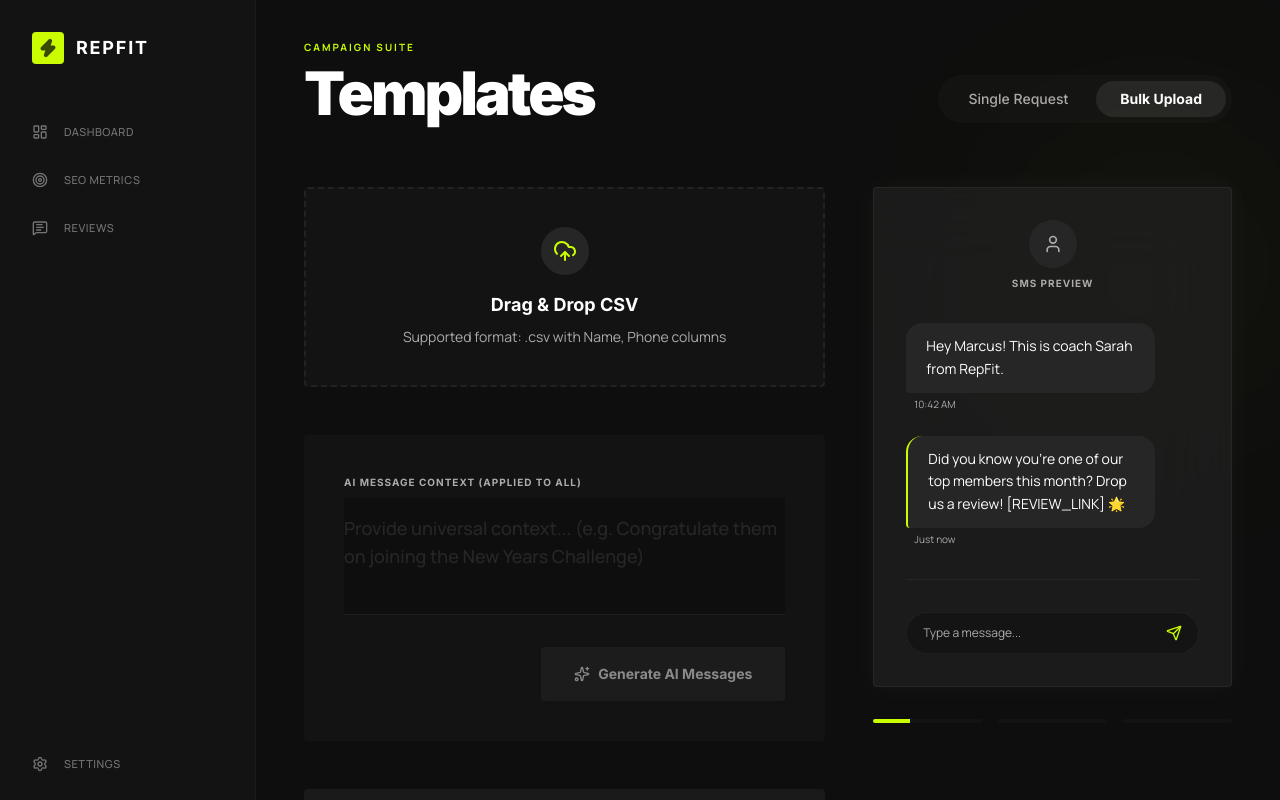
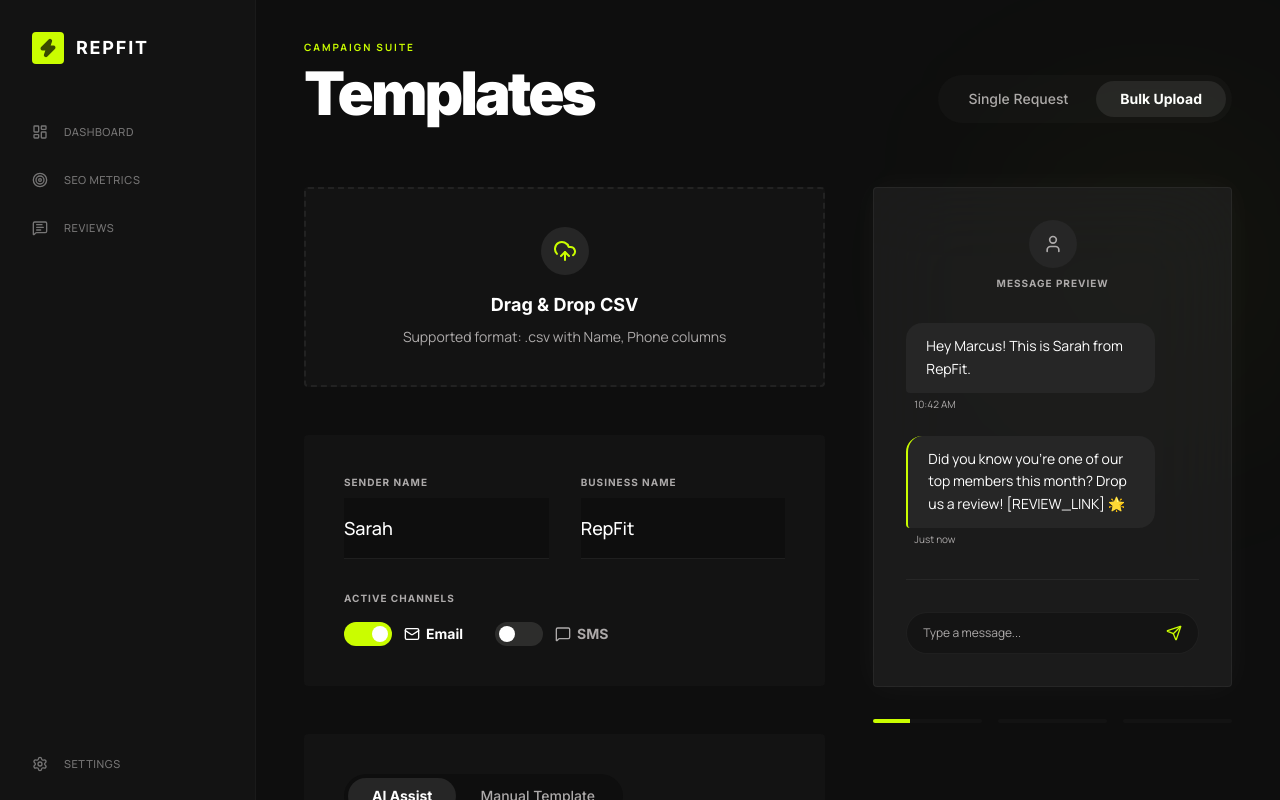
Before and after one commit to Godwin57/repfit, a Next.js app: page /request in a window 1280 px wide. Both pictures are taken after a click on the button "Bulk Upload". Built offline with nearby package versions, Linux system fonts and the light colour scheme; no server answers.

Commit message:
feat(ai): implement batched Gemini generation, CSV parsing, and UI integration

```diff
--- a/src/app/request/page.tsx
+++ b/src/app/request/page.tsx
@@ -9,6 +9,8 @@ import {
   Sparkles,
   CheckCircle,
   Loader2,
+  Mail,
+  MessageSquare,
 } from "lucide-react";
 import {
   processCsvUpload,
@@ -30,6 +32,15 @@ export default function ReviewRequestPage() {
   const [aiContextBulk, setAiContextBulk] = useState("");
   const [parsedData, setParsedData] = useState<CustomerData[]>([]);
   const [aiMessages, setAiMessages] = useState<CustomerMessage[]>([]);
+
+  // Phase 7.5 States
+  const [isSmsEnabled, setIsSmsEnabled] = useState(false);
+  const [isEmailEnabled, setIsEmailEnabled] = useState(true);
+  const [senderName, setSenderName] = useState("Sarah");
+  const [businessName, setBusinessName] = useState("RepFit");
+  const [generationMode, setGenerationMode] = useState<"AI Assist" | "Manual Template">("AI Assist");
+  const [manualTemplate, setManualTemplate] = useState("Hey {Name}! This is {Sender} from {Gym}. We'd love your feedback!");
+  const [subscriptionTier] = useState<"basic" | "pro">("basic");
 
   const [isLoading, setIsLoading] = useState(false);
   const [isSaving, setIsSaving] = useState(false);
@@ -61,17 +72,66 @@ export default function ReviewRequestPage() {
     e.target.value = "";
   };
 
+  const handleToggleSms = () => {
+    if (!isSmsEnabled && subscriptionTier === "basic") {
+      alert("Upgrade to Pro to unlock SMS campaigns.");
+      return;
+    }
+    if (isSmsEnabled && !isEmailEnabled) return; // Prevent disabling last active
+    setIsSmsEnabled(!isSmsEnabled);
+  };
+
+  const handleToggleEmail = () => {
+    if (isEmailEnabled && !isSmsEnabled) return;
+    setIsEmailEnabled(!isEmailEnabled);
+  };
+
   const handleGenerateMessages = async () => {
-    if (parsedData.length === 0 || !aiContextBulk) return;
+    if (parsedData.length === 0) return;
+
+    if (generationMode === "Manual Template") {
+      if (!manualTemplate) return;
+      const newMessages = parsedData.map(data => {
+        const msg = manualTemplate
+          .replace(/{Name}/g, data.name || "")
+          .replace(/{Sender}/g, senderName)
+          .replace(/{Gym}/g, businessName);
+
+        return {
+          customer: data,
+          message: msg
+        };
+      });
+      setAiMessages(newMessages);
+    } else {
+      if (!aiContextBulk) return;
       setIsLoading(true);
       try {
-      const generated = await generateAiMessages(parsedData, aiContextBulk);
+        const activeChannels = [];
+        if (isSmsEnabled) activeChannels.push("SMS");
+        if (isEmailEnabled) activeChannels.push("Email");
+
+        const enhancedContext = `Sender: ${senderName}. Gym: ${businessName}. Channels: [${activeChannels.join(", ")}]. Context: ${aiContextBulk}`;
+        const generated = await generateAiMessages(parsedData, enhancedContext);
         setAiMessages(generated);
       } catch (err) {
         console.error(err);
       } finally {
         setIsLoading(false);
       }
+    }
+  };
+
+  const handleMessageEdit = (index: number, newText: string) => {
+    setAiMessages(prev => {
+      const updated = [...prev];
+      updated[index].message = newText;
+      return updated;
+    });
+  };
+
+  const insertPlaceholder = (placeholder: string) => {
+    setManualTemplate(prev => prev + placeholder);
   };
 
   const handleLaunchCampaign = async () => {
@@ -80,7 +140,7 @@ export default function ReviewRequestPage() {
     // Using a dummy Gym Owner ID for now, since auth is not fully hooked up
     const gymOwnerId = "gym-owner-dummy-id";
     try {
-      const res = await saveCampaign(gymOwnerId, aiContextBulk, aiMessages);
+      const res = await saveCampaign(gymOwnerId, generationMode === "AI Assist" ? aiContextBulk : "Manual Template used.", aiMessages);
       if (res.success) {
         setSuccess(true);
       } else {
@@ -106,7 +166,7 @@ export default function ReviewRequestPage() {
             Campaign Launched!
           </h2>
           <p className="text-[#adaaaa] mb-10 text-lg font-sans relative z-10">
-            Your AI-generated SMS campaign is now running and securely saved.
+            Your campaign is now running and securely saved.
           </p>
           <div className="relative z-10 w-fit mx-auto">
             <PremiumButton
@@ -116,6 +176,7 @@ export default function ReviewRequestPage() {
                 setParsedData([]);
                 setAiMessages([]);
                 setAiContextBulk("");
+                setManualTemplate("Hey {Name}! This is {Sender} from {Gym}. We'd love your feedback!");
               }}
             >
               Start New Campaign
@@ -271,7 +332,81 @@ export default function ReviewRequestPage() {
                 </p>
               </label>
 
-              <div className="bg-[#131313] p-10 rounded-[4px]">
+              {/* Multi-Channel Toggles & Global Config */}
+              <div className="bg-[#131313] p-10 rounded-[4px] flex flex-col gap-8">
+                <div className="grid grid-cols-1 sm:grid-cols-2 gap-8">
+                  <div className="flex flex-col gap-2">
+                    <label className="text-[10px] uppercase tracking-widest text-[#adaaaa] font-bold" style={{ fontFamily: "var(--font-inter), sans-serif" }}>
+                      Sender Name
+                    </label>
+                    <input
+                      type="text"
+                      value={senderName}
+                      onChange={(e) => setSenderName(e.target.value)}
+                      className="bg-[#0e0e0e] border-0 border-b border-[#484847]/30 py-4 text-lg font-medium text-[#ffffff] placeholder:text-white/10 transition-all focus:border-[#f3ffca] focus:ring-0 focus:shadow-[0_4px_12px_-4px_rgba(202,253,0,0.2)] font-sans"
+                    />
+                  </div>
+                  <div className="flex flex-col gap-2">
+                    <label className="text-[10px] uppercase tracking-widest text-[#adaaaa] font-bold" style={{ fontFamily: "var(--font-inter), sans-serif" }}>
+                      Business Name
+                    </label>
+                    <input
+                      type="text"
+                      value={businessName}
+                      onChange={(e) => setBusinessName(e.target.value)}
+                      className="bg-[#0e0e0e] border-0 border-b border-[#484847]/30 py-4 text-lg font-medium text-[#ffffff] placeholder:text-white/10 transition-all focus:border-[#f3ffca] focus:ring-0 focus:shadow-[0_4px_12px_-4px_rgba(202,253,0,0.2)] font-sans"
+                    />
+                  </div>
+                </div>
+
+                <div className="flex flex-col gap-4">
+                  <label className="text-[10px] uppercase tracking-widest text-[#adaaaa] font-bold" style={{ fontFamily: "var(--font-inter), sans-serif" }}>
+                    Active Channels
+                  </label>
+                  <div className="flex gap-8">
+                    <div className="flex items-center gap-3 cursor-pointer group" onClick={handleToggleEmail}>
+                      <div className={`w-12 h-6 rounded-full transition-colors flex items-center px-1 ${isEmailEnabled ? 'bg-[#cafd00]' : 'bg-[#484847]/50'}`}>
+                        <div className={`w-4 h-4 bg-white rounded-full transition-transform ${isEmailEnabled ? 'translate-x-6' : 'translate-x-0'}`} />
+                      </div>
+                      <div className="flex items-center gap-1.5">
+                        <Mail size={16} className={isEmailEnabled ? 'text-[#ffffff]' : 'text-[#adaaaa]'} />
+                        <span className={`text-sm font-bold ${isEmailEnabled ? 'text-[#ffffff]' : 'text-[#adaaaa]'}`} style={{ fontFamily: "var(--font-inter), sans-serif" }}>Email</span>
+                      </div>
+                    </div>
+
+                    <div className="flex items-center gap-3 cursor-pointer group" onClick={handleToggleSms}>
+                      <div className={`w-12 h-6 rounded-full transition-colors flex items-center px-1 ${isSmsEnabled ? 'bg-[#cafd00]' : 'bg-[#484847]/50'}`}>
+                        <div className={`w-4 h-4 bg-white rounded-full transition-transform ${isSmsEnabled ? 'translate-x-6' : 'translate-x-0'}`} />
+                      </div>
+                      <div className="flex items-center gap-1.5">
+                        <MessageSquare size={16} className={isSmsEnabled ? 'text-[#ffffff]' : 'text-[#adaaaa]'} />
+                        <span className={`text-sm font-bold ${isSmsEnabled ? 'text-[#ffffff]' : 'text-[#adaaaa]'}`} style={{ fontFamily: "var(--font-inter), sans-serif" }}>SMS</span>
+                      </div>
+                    </div>
+                  </div>
+                </div>
+              </div>
+
+              {/* Generation Mode Selector */}
+              <div className="bg-[#131313] p-10 rounded-[4px] gap-8 flex flex-col">
+                <div className="flex bg-[#0e0e0e] p-1 rounded-full w-fit">
+                  <button
+                    onClick={() => setGenerationMode("AI Assist")}
+                    className={`px-6 py-2 text-sm rounded-full transition-all flex items-center ${generationMode === "AI Assist" ? "bg-[#262626] text-[#ffffff] font-bold" : "text-[#adaaaa] hover:text-[#ffffff] font-medium"}`}
+                    style={{ fontFamily: "var(--font-inter), sans-serif" }}
+                  >
+                    AI Assist
+                  </button>
+                  <button
+                    onClick={() => setGenerationMode("Manual Template")}
+                    className={`px-6 py-2 text-sm rounded-full transition-all flex items-center ${generationMode === "Manual Template" ? "bg-[#262626] text-[#ffffff] font-bold" : "text-[#adaaaa] hover:text-[#ffffff] font-medium"}`}
+                    style={{ fontFamily: "var(--font-inter), sans-serif" }}
+                  >
+                    Manual Template
+                  </button>
+                </div>
+
+                {generationMode === "AI Assist" ? (
                   <div className="flex flex-col gap-2">
                     <label
                       className="text-[10px] uppercase tracking-widest text-[#adaaaa] font-bold"
@@ -287,12 +422,34 @@ export default function ReviewRequestPage() {
                       rows={3}
                     ></textarea>
                   </div>
+                ) : (
+                  <div className="flex flex-col gap-2">
+                    <label
+                      className="text-[10px] uppercase tracking-widest text-[#adaaaa] font-bold"
+                      style={{ fontFamily: "var(--font-inter), sans-serif" }}
+                    >
+                      Template Text
+                    </label>
+                    <textarea
+                      value={manualTemplate}
+                      onChange={(e) => setManualTemplate(e.target.value)}
+                      className="bg-[#0e0e0e] border-0 border-b border-[#484847]/30 py-4 text-lg font-medium text-[#ffffff] placeholder:text-white/10 resize-none transition-all focus:border-[#f3ffca] focus:ring-0 focus:shadow-[0_4px_12px_-4px_rgba(202,253,0,0.2)] font-sans w-full"
+                      placeholder="Type your precise message here..."
+                      rows={3}
+                    ></textarea>
+                    <div className="flex gap-2 mt-4 flex-wrap">
+                      <button onClick={() => insertPlaceholder("{Name}")} className="px-3 py-1.5 bg-[#262626] text-[#adaaaa] rounded-[4px] text-xs font-bold font-sans hover:text-white hover:bg-[#333] transition-colors border border-[#484847]/30">Insert {'{Name}'}</button>
+                      <button onClick={() => insertPlaceholder("{Sender}")} className="px-3 py-1.5 bg-[#262626] text-[#adaaaa] rounded-[4px] text-xs font-bold font-sans hover:text-white hover:bg-[#333] transition-colors border border-[#484847]/30">Insert {'{Sender}'}</button>
+                      <button onClick={() => insertPlaceholder("{Gym}")} className="px-3 py-1.5 bg-[#262626] text-[#adaaaa] rounded-[4px] text-xs font-bold font-sans hover:text-white hover:bg-[#333] transition-colors border border-[#484847]/30">Insert {'{Gym}'}</button>
+                    </div>
+                  </div>
+                )}
 
                 <div className="mt-8 flex justify-end">
                   <button
                     onClick={handleGenerateMessages}
                     disabled={
-                      isLoading || parsedData.length === 0 || !aiContextBulk
+                      isLoading || parsedData.length === 0 || (generationMode === 'AI Assist' ? !aiContextBulk : !manualTemplate)
                     }
                     className="w-full md:w-auto px-8 py-4 bg-[#262626] text-[#ffffff] text-sm font-bold rounded-[4px] border border-[#484847]/15 transition-all flex items-center justify-center gap-2 disabled:opacity-50 disabled:cursor-not-allowed hover:-translate-y-0.5 shadow-sm"
                     style={{ fontFamily: "var(--font-inter), sans-serif" }}
@@ -302,7 +459,7 @@ export default function ReviewRequestPage() {
                     ) : (
                       <Sparkles size={16} />
                     )}
-                    {isLoading ? "Generating..." : "Generate AI Messages"}
+                    {isLoading ? "Generating..." : "Generate Messages"}
                   </button>
                 </div>
               </div>
@@ -340,9 +497,12 @@ export default function ReviewRequestPage() {
                           </div>
                         </div>
                         <div className="w-full md:w-2/3 md:pl-8">
-                          <p className="text-[12px] text-[#adaaaa] truncate font-sans italic border-l border-[#484847]/30 pl-4">
-                            {row.message}
-                          </p>
+                          <textarea
+                            className="w-full text-[12px] text-[#ffffff] bg-transparent border-0 border-l-2 border-[#484847]/30 pl-4 py-1 resize-none focus:outline-none focus:ring-0 focus:border-[#cafd00] font-sans italic custom-scrollbar"
+                            value={row.message}
+                            onChange={(e) => handleMessageEdit(idx, e.target.value)}
+                            rows={Math.max(2, row.message.split("\n").length)}
+                          />
                         </div>
                       </div>
                     ))
@@ -365,7 +525,7 @@ export default function ReviewRequestPage() {
                         </div>
                         <div className="w-full md:w-2/3 md:pl-8">
                           <p className="text-[12px] text-[#adaaaa] font-sans italic border-l border-[#484847]/30 pl-4">
-                            Waiting for AI generation...
+                            Waiting for generation...
                           </p>
                         </div>
                       </div>
@@ -414,7 +574,7 @@ export default function ReviewRequestPage() {
                   className="text-[10px] font-bold text-[#adaaaa] tracking-widest uppercase"
                   style={{ fontFamily: "var(--font-inter), sans-serif" }}
                 >
-                  SMS Preview
+                  Message Preview
                 </span>
               </div>
 
@@ -429,7 +589,7 @@ export default function ReviewRequestPage() {
                         : aiMessages[0]?.customer.name ||
                           parsedData[0]?.name ||
                           "Marcus"}
-                      ! This is coach Sarah from RepFit.
+                      ! This is {senderName} from {businessName}.
                     </p>
                   </div>
                   <span className="text-[10px] text-[#adaaaa] ml-2 font-sans">
```
Lines whose indentation alone changed are shown as unchanged.
